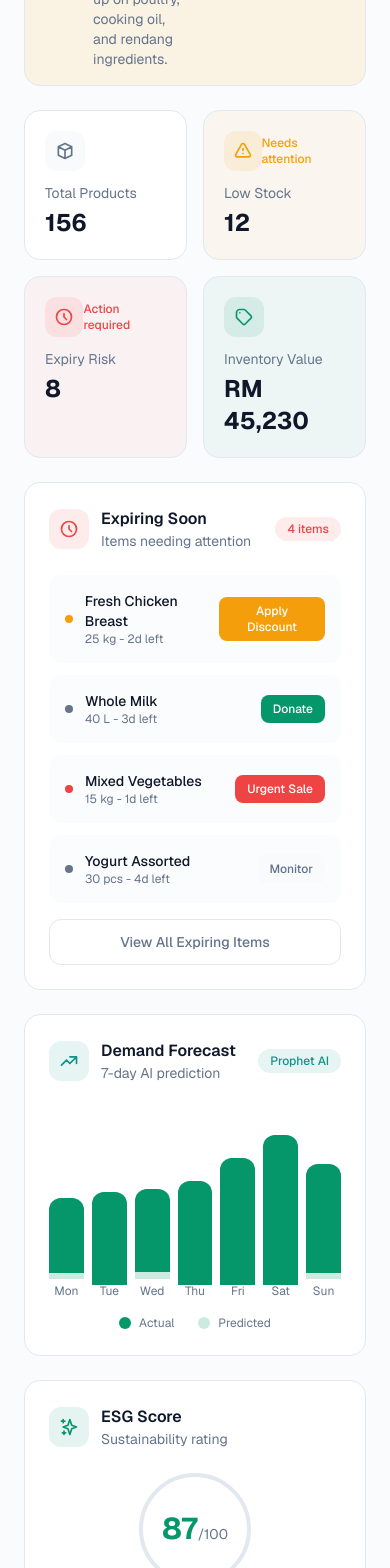
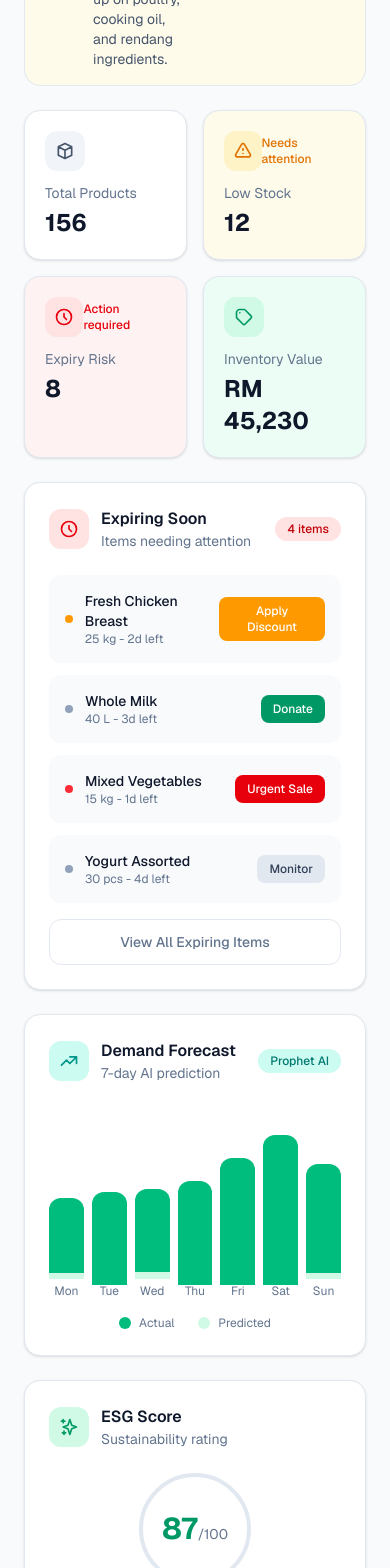
Before and after one commit to tanjjamie/fresh-predict, a Next.js app: page /dashboard in a window 390 px wide. Shown: the part 400-1968 px from the top of the page. Built offline with nearby package versions, Linux system fonts and the light colour scheme.

Commit message:
fix: update dashboard colors using Tailwind classes
Use direct Tailwind color classes for consistent design palette.

Co-authored-by: Jamie <113025404+tanjjamie@users.noreply.github.com>

```diff
--- a/src/app/dashboard/layout.tsx
+++ b/src/app/dashboard/layout.tsx
@@ -31,38 +31,38 @@ export default function DashboardLayout({
   const pathname = usePathname();
 
   return (
-    <div className="min-h-screen bg-background">
+    <div className="min-h-screen bg-slate-50">
       {/* Mobile sidebar backdrop */}
       {sidebarOpen && (
         <div
-          className="fixed inset-0 z-40 bg-foreground/20 backdrop-blur-sm lg:hidden"
+          className="fixed inset-0 z-40 bg-slate-900/20 backdrop-blur-sm lg:hidden"
           onClick={() => setSidebarOpen(false)}
         />
       )}
 
       {/* Sidebar */}
       <aside
-        className={`fixed top-0 left-0 z-50 h-screen w-72 bg-card border-r border-border transform transition-transform duration-200 ease-in-out lg:translate-x-0 ${
+        className={`fixed top-0 left-0 z-50 h-screen w-72 bg-white border-r border-slate-200 transform transition-transform duration-200 ease-in-out lg:translate-x-0 ${
           sidebarOpen ? "translate-x-0" : "-translate-x-full"
         }`}
       >
         <div className="flex flex-col h-full">
           {/* Logo */}
-          <div className="flex items-center justify-between h-16 px-6 border-b border-border">
+          <div className="flex items-center justify-between h-16 px-6 border-b border-slate-200">
             <Link href="/" className="flex items-center gap-3">
-              <div className="w-9 h-9 bg-primary rounded-xl flex items-center justify-center">
-                <LeafIcon className="w-5 h-5 text-primary-foreground" />
+              <div className="w-9 h-9 bg-emerald-600 rounded-xl flex items-center justify-center">
+                <LeafIcon className="w-5 h-5 text-white" />
               </div>
               <div>
-                <h1 className="font-bold text-lg text-foreground">FreshPredict</h1>
-                <p className="text-xs text-muted-foreground">AI Inventory</p>
+                <h1 className="font-bold text-lg text-slate-900">FreshPredict</h1>
+                <p className="text-xs text-slate-500">AI Inventory</p>
               </div>
             </Link>
             <button
               onClick={() => setSidebarOpen(false)}
-              className="p-2 rounded-lg hover:bg-muted lg:hidden"
+              className="p-2 rounded-lg hover:bg-slate-100 lg:hidden"
             >
-              <XIcon className="w-5 h-5 text-muted-foreground" />
+              <XIcon className="w-5 h-5 text-slate-500" />
             </button>
           </div>
 
@@ -76,8 +76,8 @@ export default function DashboardLayout({
                   href={item.href}
                   className={`flex items-center gap-3 px-4 py-3 rounded-xl text-sm font-medium transition-colors ${
                     isActive
-                      ? "bg-primary text-primary-foreground"
-                      : "text-muted-foreground hover:bg-muted hover:text-foreground"
+                      ? "bg-emerald-600 text-white"
+                      : "text-slate-600 hover:bg-slate-100 hover:text-slate-900"
                   }`}
                 >
                   <item.icon className="w-5 h-5" />
@@ -88,14 +88,14 @@ export default function DashboardLayout({
           </nav>
 
           {/* Bottom section */}
-          <div className="p-4 border-t border-border">
+          <div className="p-4 border-t border-slate-200">
             {/* ESG Compliance Badge */}
-            <div className="p-4 bg-primary/5 rounded-2xl border border-primary/10 mb-4">
+            <div className="p-4 bg-emerald-50 rounded-2xl border border-emerald-100 mb-4">
               <div className="flex items-center gap-2 mb-2">
-                <span className="w-2 h-2 bg-primary rounded-full animate-pulse"></span>
-                <span className="text-xs font-semibold text-primary">2026 ESG Compliant</span>
+                <span className="w-2 h-2 bg-emerald-500 rounded-full animate-pulse"></span>
+                <span className="text-xs font-semibold text-emerald-700">2026 ESG Compliant</span>
               </div>
-              <p className="text-xs text-muted-foreground">
+              <p className="text-xs text-slate-600">
                 Meeting Malaysian sustainability standards
               </p>
             </div>
@@ -103,7 +103,7 @@ export default function DashboardLayout({
             {/* Settings Link */}
             <Link
               href="/dashboard/settings"
-              className="flex items-center gap-3 px-4 py-3 rounded-xl text-sm font-medium text-muted-foreground hover:bg-muted hover:text-foreground transition-colors"
+              className="flex items-center gap-3 px-4 py-3 rounded-xl text-sm font-medium text-slate-600 hover:bg-slate-100 hover:text-slate-900 transition-colors"
             >
               <SettingsIcon className="w-5 h-5" />
               <span>Settings</span>
@@ -115,33 +115,33 @@ export default function DashboardLayout({
       {/* Main content area */}
       <div className="lg:pl-72">
         {/* Top bar */}
-        <header className="sticky top-0 z-30 h-16 bg-background/80 backdrop-blur-md border-b border-border">
+        <header className="sticky top-0 z-30 h-16 bg-white/80 backdrop-blur-md border-b border-slate-200">
           <div className="flex items-center justify-between h-full px-6">
             <button
               onClick={() => setSidebarOpen(true)}
-              className="p-2 rounded-lg hover:bg-muted lg:hidden"
+              className="p-2 rounded-lg hover:bg-slate-100 lg:hidden"
             >
-              <MenuIcon className="w-5 h-5 text-muted-foreground" />
+              <MenuIcon className="w-5 h-5 text-slate-500" />
             </button>
 
             <div className="hidden lg:block">
-              <p className="text-sm text-muted-foreground">
+              <p className="text-sm text-slate-500">
                 Welcome back to your dashboard
               </p>
             </div>
 
             <div className="flex items-center gap-4">
               <div className="flex items-center gap-2 text-sm">
-                <span className="text-muted-foreground">Last sync:</span>
-                <span className="font-medium text-foreground">
+                <span className="text-slate-500">Last sync:</span>
+                <span className="font-medium text-slate-900">
                   {new Date().toLocaleTimeString("en-MY", {
                     hour: "2-digit",
                     minute: "2-digit",
                   })}
                 </span>
               </div>
-              <div className="w-9 h-9 bg-primary/10 rounded-full flex items-center justify-center">
-                <span className="text-sm font-semibold text-primary">JT</span>
+              <div className="w-9 h-9 bg-emerald-100 rounded-full flex items-center justify-center">
+                <span className="text-sm font-semibold text-emerald-700">JT</span>
               </div>
             </div>
           </div>
--- a/src/app/dashboard/page.tsx
+++ b/src/app/dashboard/page.tsx
@@ -49,30 +49,30 @@ export default function DashboardPage() {
       {/* Page Header */}
       <div className="flex flex-col sm:flex-row sm:items-center sm:justify-between gap-4">
         <div>
-          <h1 className="text-2xl font-bold text-foreground">Dashboard</h1>
-          <p className="text-muted-foreground">
+          <h1 className="text-2xl font-bold text-slate-900">Dashboard</h1>
+          <p className="text-slate-500">
             AI-powered inventory overview for your store
           </p>
         </div>
-        <button className="inline-flex items-center gap-2 px-4 py-2 bg-primary text-primary-foreground rounded-xl text-sm font-medium hover:bg-primary/90 transition-colors">
+        <button className="inline-flex items-center gap-2 px-4 py-2 bg-emerald-600 text-white rounded-xl text-sm font-medium hover:bg-emerald-700 transition-colors">
           <RefreshIcon className="w-4 h-4" />
           Sync Data
         </button>
       </div>
 
       {/* Festival Alert Banner */}
-      <div className="p-4 bg-warning/10 border border-warning/20 rounded-2xl">
+      <div className="p-4 bg-amber-50 border border-amber-200 rounded-2xl">
         <div className="flex items-start gap-3">
-          <div className="w-10 h-10 bg-warning/20 rounded-xl flex items-center justify-center flex-shrink-0">
+          <div className="w-10 h-10 bg-amber-100 rounded-xl flex items-center justify-center flex-shrink-0">
             <span className="text-lg">🌙</span>
           </div>
           <div className="flex-1">
-            <h3 className="font-semibold text-foreground">Hari Raya Preparation</h3>
-            <p className="text-sm text-muted-foreground mt-1">
+            <h3 className="font-semibold text-slate-900">Hari Raya Preparation</h3>
+            <p className="text-sm text-slate-600 mt-1">
               Expected +45% demand increase in 2 weeks. Stock up on poultry, cooking oil, and rendang ingredients.
             </p>
           </div>
-          <button className="text-sm font-medium text-warning hover:underline">
+          <button className="text-sm font-medium text-amber-700 hover:text-amber-800 hover:underline">
             View Recommendations
           </button>
         </div>
@@ -111,18 +111,18 @@ export default function DashboardPage() {
       {/* Main Content Grid */}
       <div className="grid lg:grid-cols-2 gap-6">
         {/* Expiring Items */}
-        <div className="bg-card rounded-2xl border border-border p-6">
+        <div className="bg-white rounded-2xl border border-slate-200 p-6 shadow-sm">
           <div className="flex items-center justify-between mb-6">
             <div className="flex items-center gap-3">
-              <div className="w-10 h-10 bg-destructive/10 rounded-xl flex items-center justify-center">
-                <ClockIcon className="w-5 h-5 text-destructive" />
+              <div className="w-10 h-10 bg-red-100 rounded-xl flex items-center justify-center">
+                <ClockIcon className="w-5 h-5 text-red-600" />
               </div>
               <div>
-                <h3 className="font-semibold text-foreground">Expiring Soon</h3>
-                <p className="text-sm text-muted-foreground">Items needing attention</p>
+                <h3 className="font-semibold text-slate-900">Expiring Soon</h3>
+                <p className="text-sm text-slate-500">Items needing attention</p>
               </div>
             </div>
-            <span className="text-xs font-medium px-3 py-1 bg-destructive/10 text-destructive rounded-full">
+            <span className="text-xs font-medium px-3 py-1 bg-red-100 text-red-700 rounded-full">
               {expiringItems.length} items
             </span>
           </div>
@@ -131,21 +131,21 @@ export default function DashboardPage() {
             {expiringItems.map((item) => (
               <div
                 key={item.id}
-                className="flex items-center justify-between p-4 bg-muted/50 rounded-xl"
+                className="flex items-center justify-between p-4 bg-slate-50 rounded-xl"
               >
                 <div className="flex items-center gap-3">
                   <div
                     className={`w-2 h-2 rounded-full ${
                       item.daysLeft <= 1
-                        ? "bg-destructive"
+                        ? "bg-red-500"
                         : item.daysLeft <= 2
-                        ? "bg-warning"
-                        : "bg-muted-foreground"
+                        ? "bg-amber-500"
+                        : "bg-slate-400"
                     }`}
                   />
                   <div>
-                    <p className="font-medium text-foreground text-sm">{item.name}</p>
-                    <p className="text-xs text-muted-foreground">
+                    <p className="font-medium text-slate-900 text-sm">{item.name}</p>
+                    <p className="text-xs text-slate-500">
                       {item.quantity} {item.unit} - {item.daysLeft}d left
                     </p>
                   </div>
@@ -155,24 +155,24 @@ export default function DashboardPage() {
             ))}
           </div>
 
-          <button className="w-full mt-4 py-3 text-sm font-medium text-muted-foreground hover:text-foreground transition-colors border border-border rounded-xl hover:bg-muted">
+          <button className="w-full mt-4 py-3 text-sm font-medium text-slate-500 hover:text-slate-900 transition-colors border border-slate-200 rounded-xl hover:bg-slate-50">
             View All Expiring Items
           </button>
         </div>
 
         {/* AI Forecast */}
-        <div className="bg-card rounded-2xl border border-border p-6">
+        <div className="bg-white rounded-2xl border border-slate-200 p-6 shadow-sm">
           <div className="flex items-center justify-between mb-6">
             <div className="flex items-center gap-3">
-              <div className="w-10 h-10 bg-accent/10 rounded-xl flex items-center justify-center">
-                <TrendingUpIcon className="w-5 h-5 text-accent" />
+              <div className="w-10 h-10 bg-teal-100 rounded-xl flex items-center justify-center">
+                <TrendingUpIcon className="w-5 h-5 text-teal-600" />
               </div>
               <div>
-                <h3 className="font-semibold text-foreground">Demand Forecast</h3>
-                <p className="text-sm text-muted-foreground">7-day AI prediction</p>
+                <h3 className="font-semibold text-slate-900">Demand Forecast</h3>
+                <p className="text-sm text-slate-500">7-day AI prediction</p>
               </div>
             </div>
-            <span className="text-xs font-medium px-3 py-1 bg-accent/10 text-accent rounded-full">
+            <span className="text-xs font-medium px-3 py-1 bg-teal-100 text-teal-700 rounded-full">
               Prophet AI
             </span>
           </div>
@@ -183,27 +183,27 @@ export default function DashboardPage() {
               <div key={index} className="flex-1 flex flex-col items-center gap-1">
                 <div className="w-full flex flex-col items-center gap-1">
                   <div
-                    className="w-full bg-primary/20 rounded-t"
+                    className="w-full bg-emerald-100 rounded-t"
                     style={{ height: `${(data.predicted / 130) * 150}px` }}
                   >
                     <div
-                      className="w-full bg-primary rounded-t transition-all"
+                      className="w-full bg-emerald-500 rounded-t transition-all"
                       style={{ height: `${(data.demand / data.predicted) * 100}%` }}
                     />
                   </div>
                 </div>
-                <span className="text-xs text-muted-foreground">{data.day}</span>
+                <span className="text-xs text-slate-500">{data.day}</span>
               </div>
             ))}
           </div>
 
-          <div className="flex items-center justify-center gap-6 text-xs text-muted-foreground">
+          <div className="flex items-center justify-center gap-6 text-xs text-slate-500">
             <span className="flex items-center gap-2">
-              <span className="w-3 h-3 bg-primary rounded" />
+              <span className="w-3 h-3 bg-emerald-500 rounded" />
               Actual
             </span>
             <span className="flex items-center gap-2">
-              <span className="w-3 h-3 bg-primary/20 rounded" />
+              <span className="w-3 h-3 bg-emerald-100 rounded" />
               Predicted
             </span>
           </div>
@@ -213,86 +213,86 @@ export default function DashboardPage() {
       {/* Bottom Grid - ESG and Sustainability */}
       <div className="grid lg:grid-cols-3 gap-6">
         {/* ESG Score Card */}
-        <div className="bg-card rounded-2xl border border-border p-6">
+        <div className="bg-white rounded-2xl border border-slate-200 p-6 shadow-sm">
           <div className="flex items-center gap-3 mb-6">
-            <div className="w-10 h-10 bg-primary/10 rounded-xl flex items-center justify-center">
-              <LeafIcon className="w-5 h-5 text-primary" />
+            <div className="w-10 h-10 bg-emerald-100 rounded-xl flex items-center justify-center">
+              <LeafIcon className="w-5 h-5 text-emerald-600" />
             </div>
             <div>
-              <h3 className="font-semibold text-foreground">ESG Score</h3>
-              <p className="text-sm text-muted-foreground">Sustainability rating</p>
+              <h3 className="font-semibold text-slate-900">ESG Score</h3>
+              <p className="text-sm text-slate-500">Sustainability rating</p>
             </div>
           </div>
 
           <div className="text-center mb-6">
-            <div className="inline-flex items-center justify-center w-28 h-28 rounded-full border-4 border-primary/20">
+            <div className="inline-flex items-center justify-center w-28 h-28 rounded-full border-4 border-emerald-200">
               <div className="text-center">
-                <span className="text-3xl font-bold text-primary">{esgMetrics.sustainabilityScore}</span>
-                <span className="text-sm text-muted-foreground">/100</span>
+                <span className="text-3xl font-bold text-emerald-600">{esgMetrics.sustainabilityScore}</span>
+                <span className="text-sm text-slate-500">/100</span>
               </div>
             </div>
           </div>
 
           <div className="space-y-3">
             <div className="flex items-center justify-between">
-              <span className="text-sm text-muted-foreground">Compliance Status</span>
-              <span className="text-sm font-medium text-primary">{esgMetrics.compliance}</span>
+              <span className="text-sm text-slate-500">Compliance Status</span>
+              <span className="text-sm font-medium text-emerald-600">{esgMetrics.compliance}</span>
             </div>
             <div className="flex items-center justify-between">
-              <span className="text-sm text-muted-foreground">Carbon Footprint</span>
-              <span className="text-sm font-medium text-primary">{esgMetrics.carbonFootprint}%</span>
+              <span className="text-sm text-slate-500">Carbon Footprint</span>
+              <span className="text-sm font-medium text-emerald-600">{esgMetrics.carbonFootprint}%</span>
             </div>
           </div>
         </div>
 
         {/* Waste Reduction */}
-        <div className="bg-card rounded-2xl border border-border p-6">
+        <div className="bg-white rounded-2xl border border-slate-200 p-6 shadow-sm">
           <div className="flex items-center gap-3 mb-6">
-            <div className="w-10 h-10 bg-success/10 rounded-xl flex items-center justify-center">
-              <RefreshIcon className="w-5 h-5 text-success" />
+            <div className="w-10 h-10 bg-green-100 rounded-xl flex items-center justify-center">
+              <RefreshIcon className="w-5 h-5 text-green-600" />
             </div>
             <div>
-              <h3 className="font-semibold text-foreground">Waste Reduction</h3>
-              <p className="text-sm text-muted-foreground">This month vs last</p>
+              <h3 className="font-semibold text-slate-900">Waste Reduction</h3>
+              <p className="text-sm text-slate-500">This month vs last</p>
             </div>
           </div>
 
           <div className="text-center mb-6">
-            <span className="text-5xl font-bold text-success">{esgMetrics.wasteReduction}%</span>
-            <p className="text-sm text-muted-foreground mt-2">Less food waste</p>
+            <span className="text-5xl font-bold text-green-600">{esgMetrics.wasteReduction}%</span>
+            <p className="text-sm text-slate-500 mt-2">Less food waste</p>
           </div>
 
-          <div className="p-4 bg-success/5 rounded-xl border border-success/10">
-            <p className="text-sm text-foreground">
-              <span className="font-semibold">RM 3,240</span> saved from waste reduction
+          <div className="p-4 bg-green-50 rounded-xl border border-green-100">
+            <p className="text-sm text-slate-700">
+              <span className="font-semibold text-green-700">RM 3,240</span> saved from waste reduction
             </p>
           </div>
         </div>
 
         {/* Quick Actions */}
-        <div className="bg-card rounded-2xl border border-border p-6">
+        <div className="bg-white rounded-2xl border border-slate-200 p-6 shadow-sm">
           <div className="flex items-center gap-3 mb-6">
-            <div className="w-10 h-10 bg-accent/10 rounded-xl flex items-center justify-center">
-              <HeartIcon className="w-5 h-5 text-accent" />
+            <div className="w-10 h-10 bg-teal-100 rounded-xl flex items-center justify-center">
+              <HeartIcon className="w-5 h-5 text-teal-600" />
             </div>
             <div>
-              <h3 className="font-semibold text-foreground">Quick Actions</h3>
-              <p className="text-sm text-muted-foreground">AI recommendations</p>
+              <h3 className="font-semibold text-slate-900">Quick Actions</h3>
+              <p className="text-sm text-slate-500">AI recommendations</p>
             </div>
           </div>
 
           <div className="space-y-3">
-            <button className="w-full p-4 bg-warning/5 border border-warning/10 rounded-xl text-left hover:bg-warning/10 transition-colors">
-              <p className="font-medium text-foreground text-sm">Apply 20% Discount</p>
-              <p className="text-xs text-muted-foreground mt-1">3 items expiring in 2 days</p>
+            <button className="w-full p-4 bg-amber-50 border border-amber-100 rounded-xl text-left hover:bg-amber-100 transition-colors">
+              <p className="font-medium text-slate-900 text-sm">Apply 20% Discount</p>
+              <p className="text-xs text-slate-500 mt-1">3 items expiring in 2 days</p>
             </button>
-            <button className="w-full p-4 bg-primary/5 border border-primary/10 rounded-xl text-left hover:bg-primary/10 transition-colors">
-              <p className="font-medium text-foreground text-sm">Arrange Donation</p>
-              <p className="text-xs text-muted-foreground mt-1">5 items suitable for food bank</p>
+            <button className="w-full p-4 bg-emerald-50 border border-emerald-100 rounded-xl text-left hover:bg-emerald-100 transition-colors">
+              <p className="font-medium text-slate-900 text-sm">Arrange Donation</p>
+              <p className="text-xs text-slate-500 mt-1">5 items suitable for food bank</p>
             </button>
-            <button className="w-full p-4 bg-accent/5 border border-accent/10 rounded-xl text-left hover:bg-accent/10 transition-colors">
-              <p className="font-medium text-foreground text-sm">Reorder Stock</p>
-              <p className="text-xs text-muted-foreground mt-1">8 items below reorder point</p>
+            <button className="w-full p-4 bg-teal-50 border border-teal-100 rounded-xl text-left hover:bg-teal-100 transition-colors">
+              <p className="font-medium text-slate-900 text-sm">Reorder Stock</p>
+              <p className="text-xs text-slate-500 mt-1">8 items below reorder point</p>
             </button>
           </div>
         </div>
@@ -317,35 +317,35 @@ function StatCard({
 }) {
   const variants = {
     default: {
-      bg: "bg-card",
-      iconBg: "bg-muted",
-      iconColor: "text-muted-foreground",
-      subtextColor: "text-muted-foreground",
+      bg: "bg-white",
+      iconBg: "bg-slate-100",
+      iconColor: "text-slate-600",
+      subtextColor: "text-slate-500",
     },
     warning: {
-      bg: "bg-warning/5",
-      iconBg: "bg-warning/10",
-      iconColor: "text-warning",
-      subtextColor: "text-warning",
+      bg: "bg-amber-50",
+      iconBg: "bg-amber-100",
+      iconColor: "text-amber-600",
+      subtextColor: "text-amber-600",
     },
     danger: {
-      bg: "bg-destructive/5",
-      iconBg: "bg-destructive/10",
-      iconColor: "text-destructive",
-      subtextColor: "text-destructive",
+      bg: "bg-red-50",
+      iconBg: "bg-red-100",
+      iconColor: "text-red-600",
+      subtextColor: "text-red-600",
     },
     success: {
-      bg: "bg-primary/5",
-      iconBg: "bg-primary/10",
-      iconColor: "text-primary",
-      subtextColor: "text-primary",
+      bg: "bg-emerald-50",
+      iconBg: "bg-emerald-100",
+      iconColor: "text-emerald-600",
+      subtextColor: "text-emerald-600",
     },
   };
 
   const style = variants[variant];
 
   return (
-    <div className={`p-5 ${style.bg} rounded-2xl border border-border`}>
+    <div className={`p-5 ${style.bg} rounded-2xl border border-slate-200 shadow-sm`}>
       <div className="flex items-center justify-between mb-3">
         <div className={`w-10 h-10 ${style.iconBg} rounded-xl flex items-center justify-center`}>
           <Icon className={`w-5 h-5 ${style.iconColor}`} />
@@ -354,18 +354,18 @@ function StatCard({
           <span className={`text-xs font-medium ${style.subtextColor}`}>{subtext}</span>
         )}
       </div>
-      <p className="text-sm text-muted-foreground">{label}</p>
-      <p className="text-2xl font-bold text-foreground mt-1">{value}</p>
+      <p className="text-sm text-slate-500">{label}</p>
+      <p className="text-2xl font-bold text-slate-900 mt-1">{value}</p>
     </div>
   );
 }
 
 function ActionButton({ action }: { action: string }) {
   const actions = {
-    urgent: { label: "Urgent Sale", bg: "bg-destructive", text: "text-destructive-foreground" },
-    discount: { label: "Apply Discount", bg: "bg-warning", text: "text-warning-foreground" },
-    donate: { label: "Donate", bg: "bg-primary", text: "text-primary-foreground" },
-    monitor: { label: "Monitor", bg: "bg-muted", text: "text-muted-foreground" },
+    urgent: { label: "Urgent Sale", bg: "bg-red-600", text: "text-white" },
+    discount: { label: "Apply Discount", bg: "bg-amber-500", text: "text-white" },
+    donate: { label: "Donate", bg: "bg-emerald-600", text: "text-white" },
+    monitor: { label: "Monitor", bg: "bg-slate-200", text: "text-slate-700" },
   };
 
   const style = actions[action as keyof typeof actions] || actions.monitor;
--- a/src/app/layout.tsx
+++ b/src/app/layout.tsx
@@ -25,7 +25,7 @@ export default function RootLayout({
   return (
     <html lang="en">
       <body
-        className={`${geistSans.variable} ${geistMono.variable} antialiased`}
+        className={`${geistSans.variable} ${geistMono.variable} antialiased font-sans bg-slate-50 text-slate-900`}
       >
         {children}
       </body>
```
